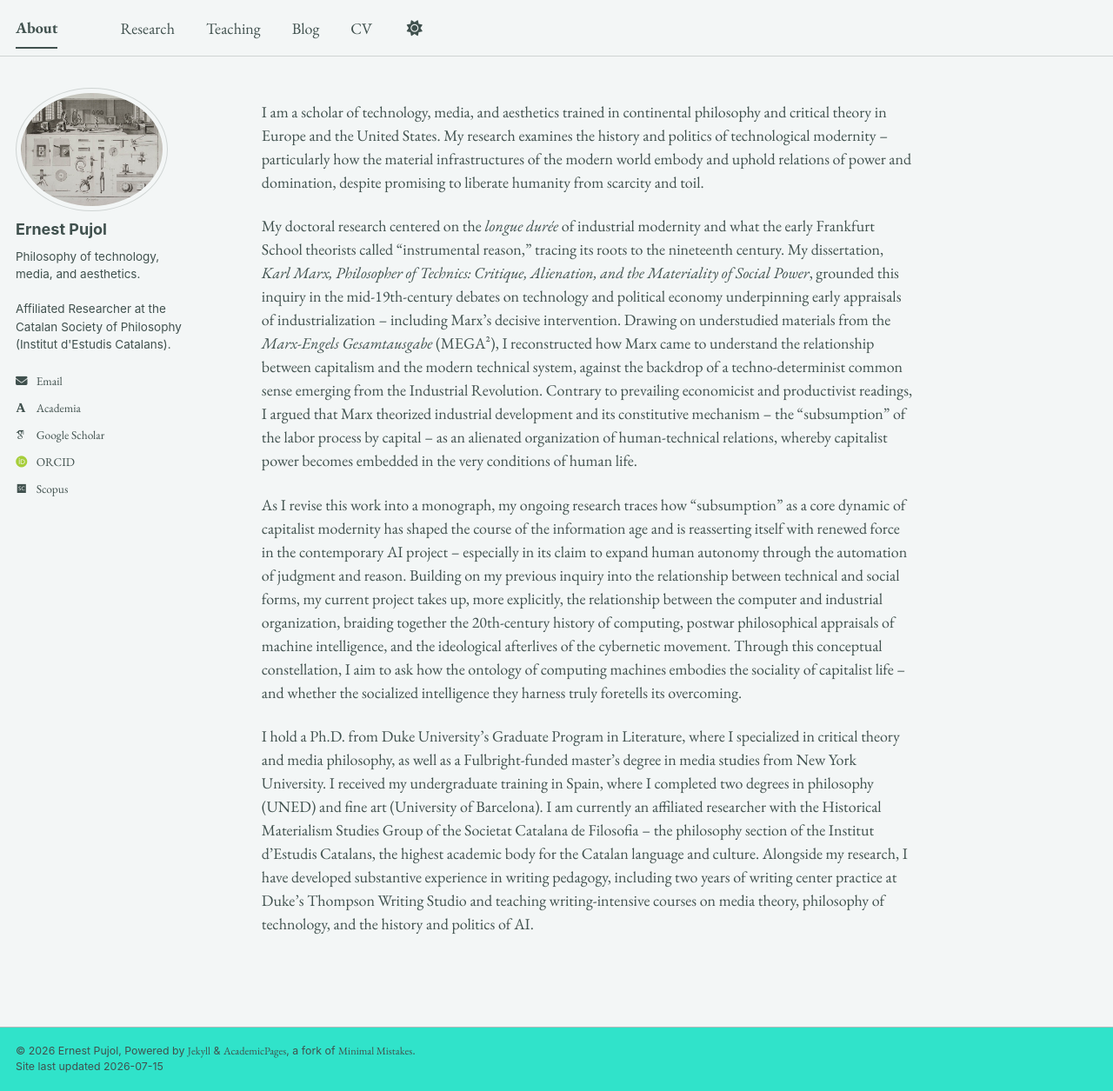
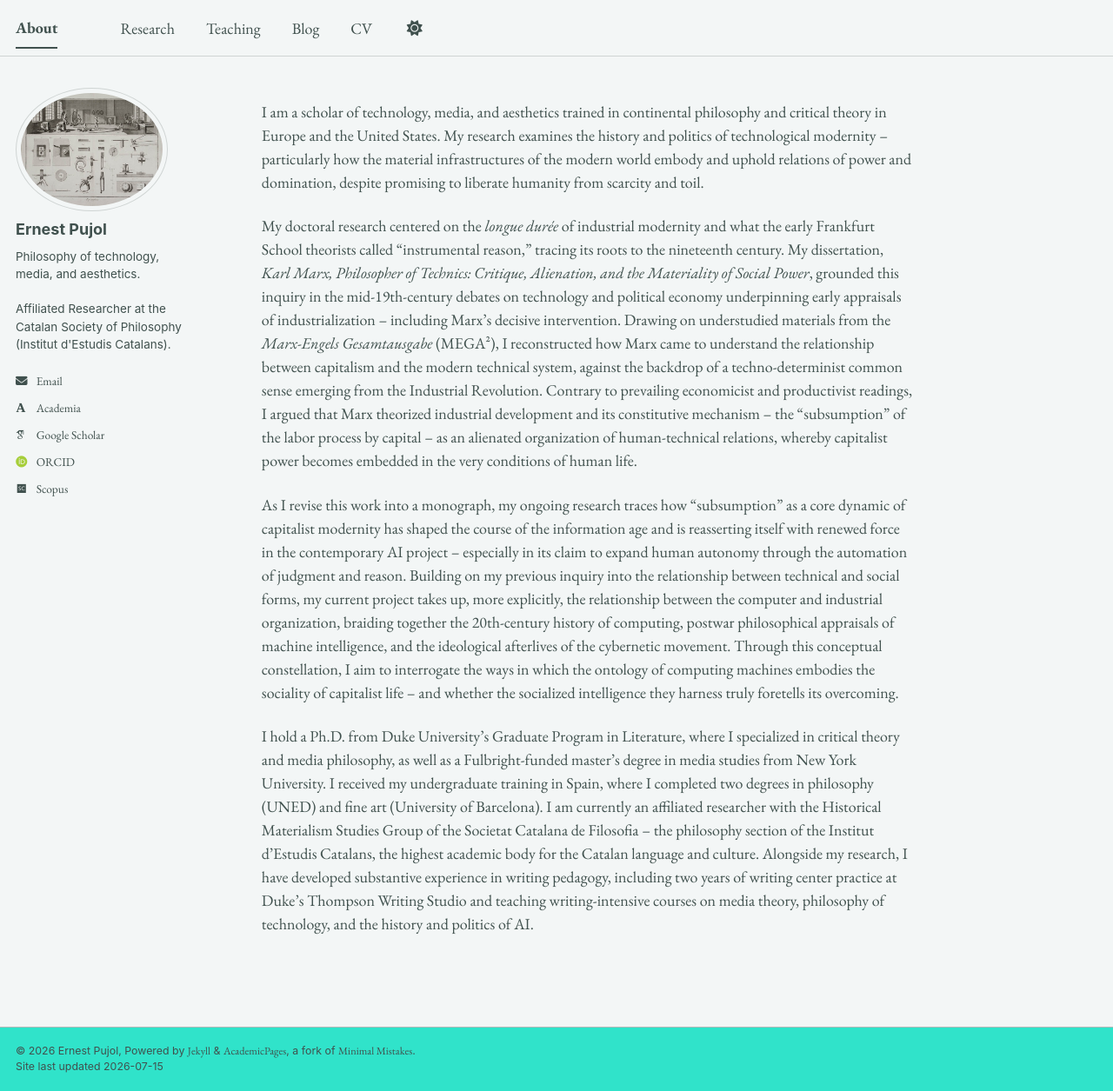
Before and after one commit to epujol90/epujol90.github.io, a Jekyll site: the page built from _pages/about.md, in a window 1280 px wide and 1255 px high. Shown: the whole window at 87% size. Built offline with Jekyll 4.4.1, drawn with Linux system fonts in a browser that asks for light colours; some web fonts are replaced; a script bundle is joined from its source files by our own code; library files that are not in the unit come from our copies.

Commit message:
Update about.md

```diff
--- a/_pages/about.md
+++ b/_pages/about.md
@@ -10,6 +10,6 @@ I am a scholar of technology, media, and aesthetics trained in continental philo
 
 My doctoral research centered on the _longue durée_ of industrial modernity and what the early Frankfurt School theorists called “instrumental reason,” tracing its roots to the nineteenth century. My dissertation, _Karl Marx, Philosopher of Technics: Critique, Alienation, and the Materiality of Social Power_, grounded this inquiry in the mid-19th-century debates on technology and political economy underpinning early appraisals of industrialization -- including Marx's decisive intervention. Drawing on understudied materials from the _Marx-Engels Gesamtausgabe_ (MEGA²), I reconstructed how Marx came to understand the relationship between capitalism and the modern technical system, against the backdrop of a techno-determinist common sense emerging from the Industrial Revolution. Contrary to prevailing economicist and productivist readings, I argued that Marx theorized industrial development and its constitutive mechanism -- the “subsumption” of the labor process by capital -- as an alienated organization of human-technical relations, whereby capitalist power becomes embedded in the very conditions of human life.
 
-As I revise this work into a monograph, my ongoing research traces how "subsumption" as a core dynamic of capitalist modernity has shaped the course of the information age and is reasserting itself with renewed force in the contemporary AI project -- especially in its claim to expand human autonomy through the automation of judgment and reason. Building on my previous inquiry into the relationship between technical and social forms, my current project takes up, more explicitly, the relationship between the computer and industrial organization, braiding together the 20th-century history of computing, postwar philosophical appraisals of machine intelligence, and the ideological afterlives of the cybernetic movement. Through this conceptual constellation, I aim to ask how the ontology of computing machines embodies the sociality of capitalist life -- and whether the socialized intelligence they harness truly foretells its overcoming.
+As I revise this work into a monograph, my ongoing research traces how "subsumption" as a core dynamic of capitalist modernity has shaped the course of the information age and is reasserting itself with renewed force in the contemporary AI project -- especially in its claim to expand human autonomy through the automation of judgment and reason. Building on my previous inquiry into the relationship between technical and social forms, my current project takes up, more explicitly, the relationship between the computer and industrial organization, braiding together the 20th-century history of computing, postwar philosophical appraisals of machine intelligence, and the ideological afterlives of the cybernetic movement. Through this conceptual constellation, I aim to interrogate the ways in which the ontology of computing machines embodies the sociality of capitalist life -- and whether the socialized intelligence they harness truly foretells its overcoming.
 
 I hold a Ph.D. from Duke University’s Graduate Program in Literature, where I specialized in critical theory and media philosophy, as well as a Fulbright-funded master’s degree in media studies from New York University. I received my undergraduate training in Spain, where I completed two degrees in philosophy (UNED) and fine art (University of Barcelona). I am currently an affiliated researcher with the Historical Materialism Studies Group of the Societat Catalana de Filosofia -- the philosophy section of the Institut d’Estudis Catalans, the highest academic body for the Catalan language and culture. Alongside my research, I have developed substantive experience in writing pedagogy, including two years of writing center practice at Duke’s Thompson Writing Studio and teaching writing-intensive courses on media theory, philosophy of technology, and the history and politics of AI.
```
